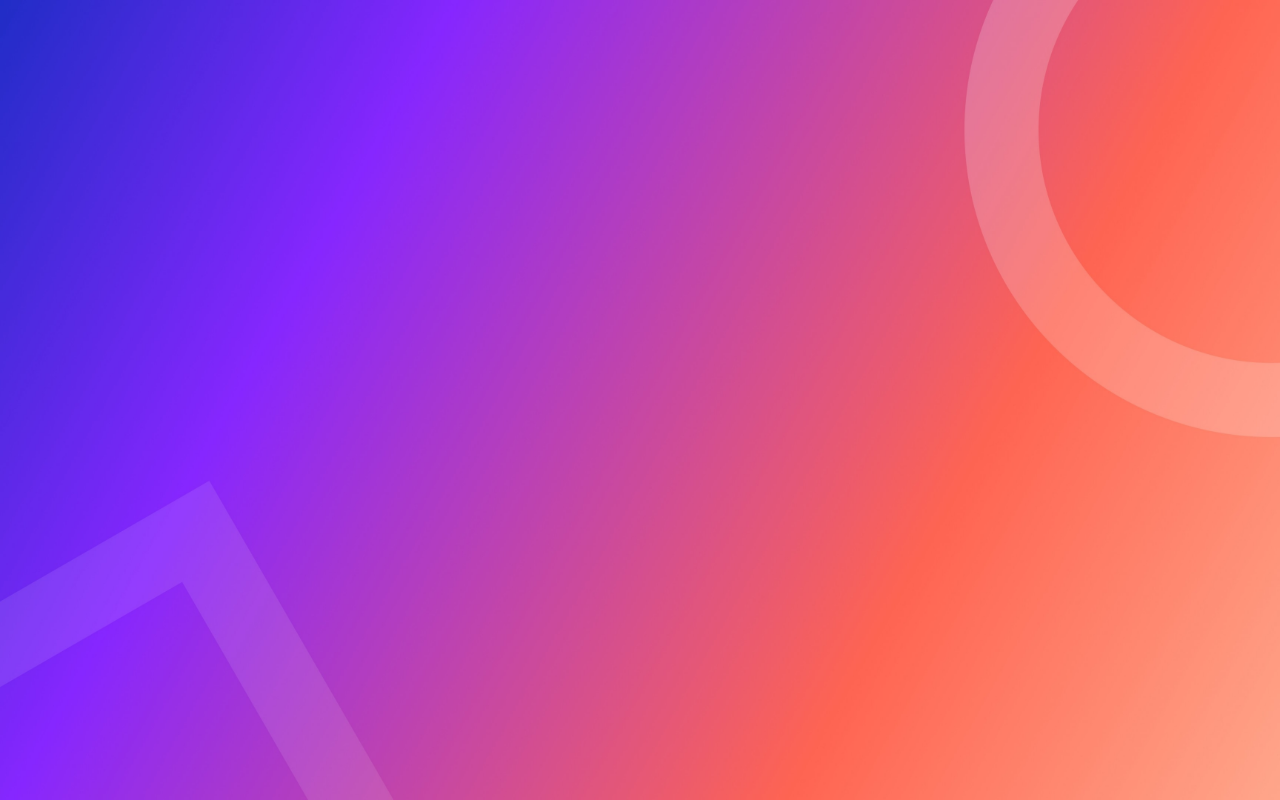
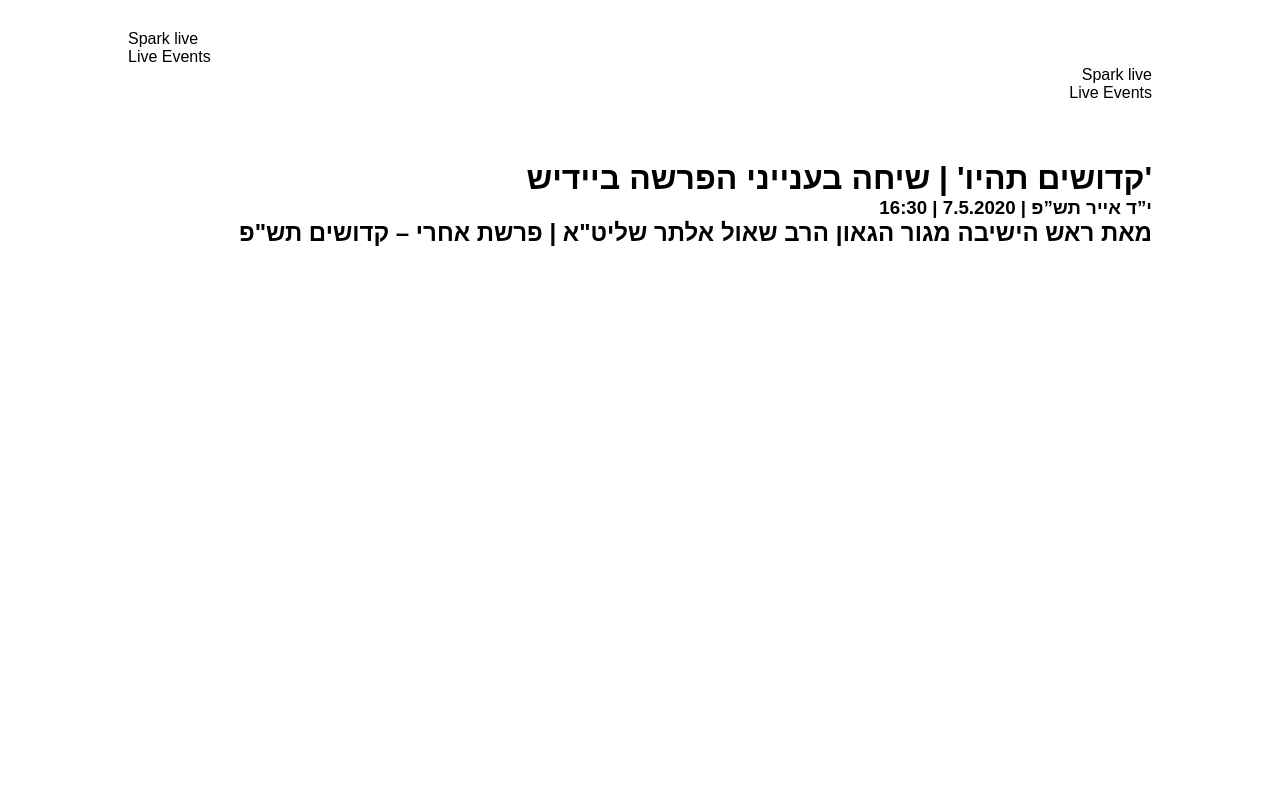
Before and after one commit to Yar0slavv/TestForApppVesro, a website: page src/index.html in a window 1280 px wide. Drawn offline with Linux system fonts and the light colour scheme.

Commit message:
add header

```diff
--- a/src/index.html
+++ b/src/index.html
@@ -1,5 +1,5 @@
 <!DOCTYPE html>
-<html lang="ru">
+<html  lang="ru">
 <head>
     <meta charset="UTF-8">
     <meta name="viewport" content="width=device-width, initial-scale=1.0">
@@ -7,6 +7,39 @@
     <title>TestForAppVesto</title>
 </head>
 <body>
+    <div class="container">
+        <header>
+            <div class="wrapper">
+                <div class="header">
+                    <div class="logo__left">
+                        <div class="titleblock__left"><span>Spark</span> live</div>
+
+                        <div class="promo__left">Live Events</div>
+                    </div>
+
+                    <div dir="rtl" class="logo__right">
+                        <div class="titleblock__left"><span>Spark</span> live</div>
+
+                        <div class="promo__left">Live Events</div>
+                    </div>
+                </div>
+            </div>
+        </header>
+
+        <div dir="rtl" class="wrapper">
+            <div class="content">
+                <div class="title">
+                    <h1>'קדושים תהיו' | שיחה בענייני הפרשה ביידיש</h1>
+                </div>
+                <div class="subtitle">
+                    <h3>י”ד אייר תש”פ | 7.5.2020 | 16:30</h3>
+                    <h2>מאת ראש הישיבה מגור הגאון הרב שאול אלתר שליט"א | פרשת אחרי – קדושים תש"פ</h2>
+                </div>
+
+            </div>
+        </div>
+
+    </div>
 
 
 
```
Also changed, not shown: src/img/alita.png (deleted), src/img/aqua.png (deleted), src/img/avatar.png (deleted), src/img/back.jpg (deleted), src/img/back.png (deleted), src/img/content.png (deleted), src/img/content2.png (deleted), src/img/gravity.png (deleted), src/img/headerlogo.png (deleted), src/img/left-botoom.png (deleted), src/img/logo.png (deleted), src/img/lord.png (deleted), src/img/martin.png (deleted), src/img/venom.png (deleted).
